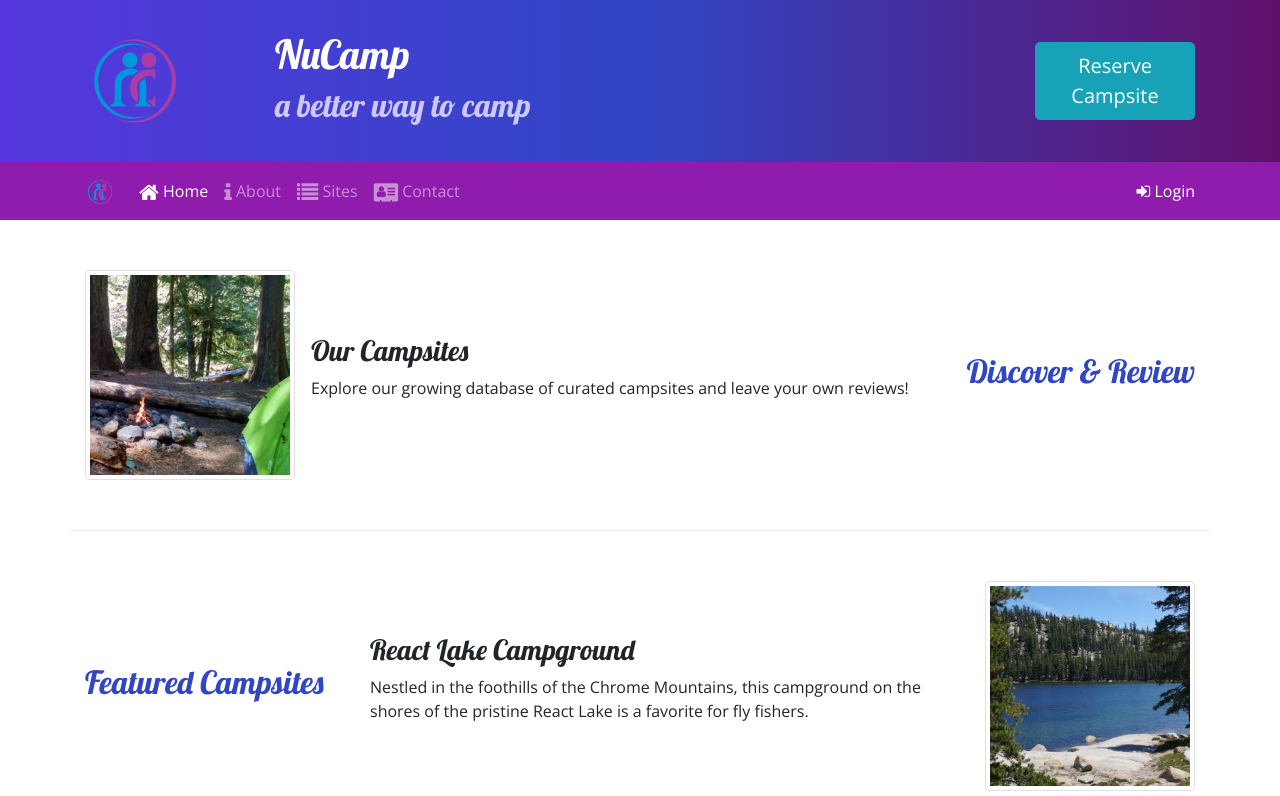
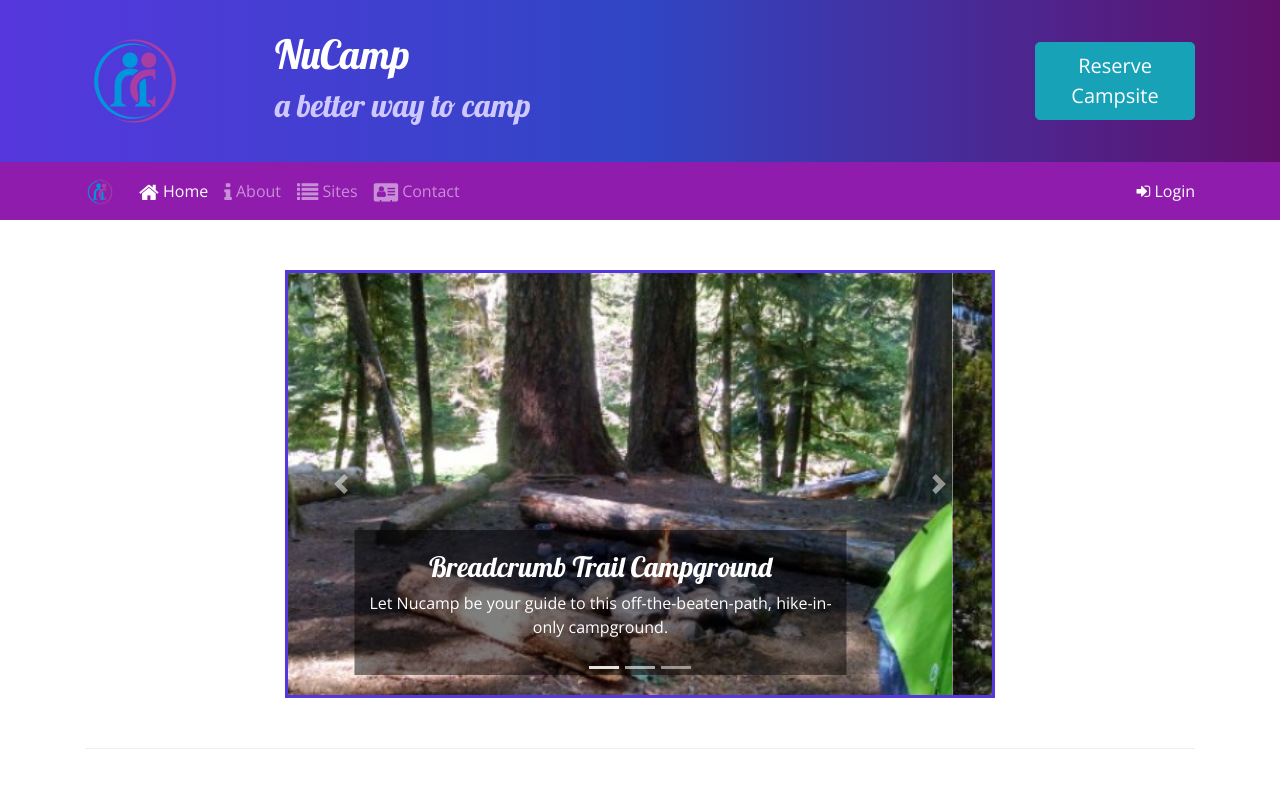
Before and after one commit to ferife/nucamp_bootstrap, a website: page index.html in a window 1280 px wide. Shown: the top 796 px of the page. Drawn offline with nearby package versions, Linux system fonts and the light colour scheme.

Commit message:
Carousel

```diff
--- a/css/styles.css
+++ b/css/styles.css
@@ -41,7 +41,16 @@ header h2 {
     border-top: none;
     padding: 10px;
 }
+
 a, a:hover {
     color: inherit;
     text-decoration: none;
 }
+
+.carousel-caption {
+    background-color: rgba(0,0,0,0.5);
+}
+
+.carousel {
+    border: solid #5637DD;
+}
--- a/index.html
+++ b/index.html
@@ -104,6 +104,49 @@
     </div>
 
     <div class="container">
+
+        <div class="row-content">
+            <div class="col-md-8 mx-auto">
+                <div id="homeCarousel" class="carousel slide" data-ride="carousel">
+                    <ol class="carousel-indicators">
+                        <li data-target="#homeCarousel" data-slide-to="0" class="active"></li>
+                        <li data-target="#homeCarousel" data-slide-to="1"></li>
+                        <li data-target="#homeCarousel" data-slide-to="2"></li>
+                    </ol>
+                    <div class="carousel-inner">
+                        <div class="carousel-item active">
+                            <img class="d-block w-100" src="img/breadcrumb-trail.jpg" alt="Breadcrumb Trail Campground" />
+                            <div class="carousel-caption">
+                                <h3>Breadcrumb Trail Campground</h3>
+                                <p class="d-none d-sm-block">Let Nucamp be your guide to this off-the-beaten-path, hike-in-only campground.</p>
+                            </div>
+                        </div>
+                        <div class="carousel-item">
+                            <img class="d-block w-100" src="img/react-lake.jpg" alt="Breadcrumb Trail Campground" />
+                            <div class="carousel-caption">
+                                <h3>React Lake</h3>
+                                <p class="d-none d-sm-block">Nestled in the foothills of the Chrome Mountains, this campground on the shores of the pristine React Lake is a favorite for fly fishers.</p>
+                            </div>
+                        </div>
+                        <div class="carousel-item">
+                            <img class="d-block w-100" src="img/chrome-river.jpg" alt="Breadcrumb Trail Campground" />
+                            <div class="carousel-caption">
+                                <h3>Chrome River</h3>
+                                <p class="d-none d-sm-block">Spend a few sunny days and starry nights beneath a canopy of old-growth firs at this enchanting spot by the Chrome River.</p>
+                            </div>
+                        </div>
+                    </div>
+                    <a class="carousel-control-prev" href="#homeCarousel" role="button" data-slide="prev">
+                        <span class="carousel-control-prev-icon"></span>
+                        <span class="sr-only">Previous</span>
+                    </a>
+                    <a class="carousel-control-next" href="#homeCarousel" role="button" data-slide="next">
+                        <span class="carousel-control-next-icon"></span>
+                        <span class="sr-only">Next</span>
+                    </a>
+                </div>
+            </div>
+        </div>
 
         <div class="row row-content align-items-center">
             <div class="col-sm-4 order-sm-last col-md-3">
```
